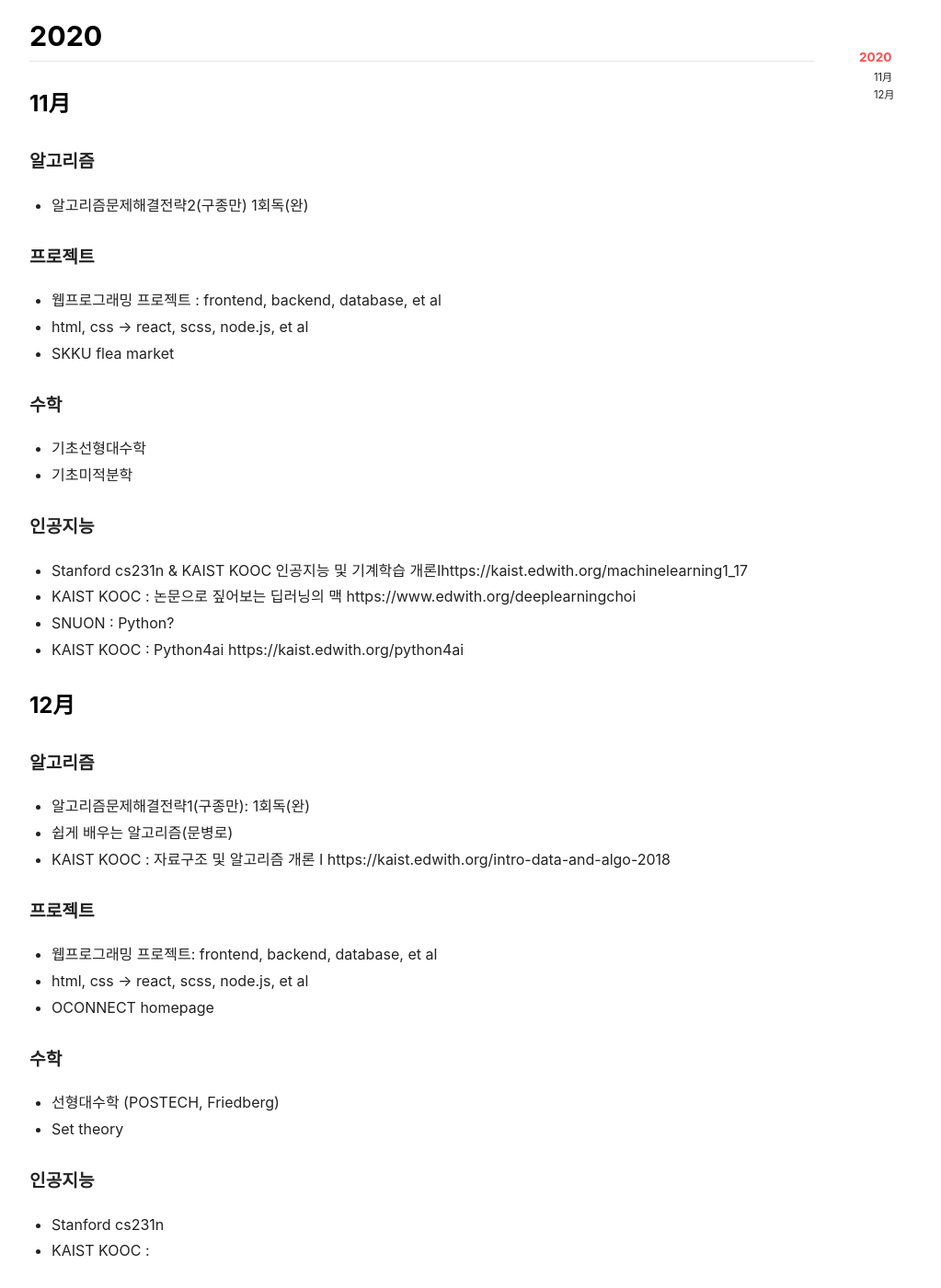
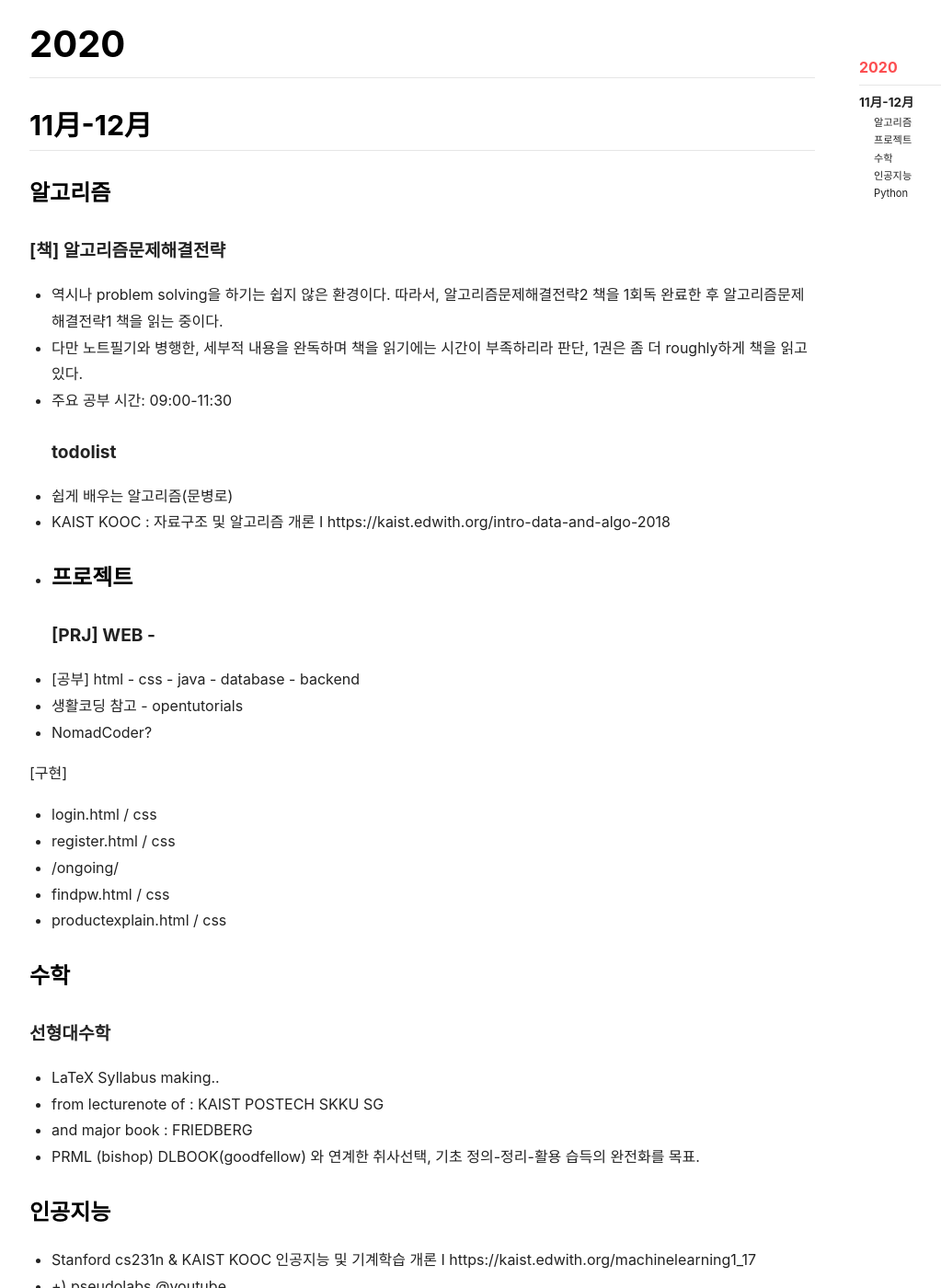
Before and after one commit to underthelights/previous, a Jekyll site: the page built from _posts/2020-12-07-thepurplenote.md, in a window 1280 px wide and 1400 px high, scrolled down 350 px. Shown: the whole window at 92% size, without its empty margins (71-1094 px from the left). Built offline with Jekyll 4.4.1, drawn with Linux system fonts in a browser that asks for light colours; nearby versions of some CDN libraries; comment, search, counter and statistics services are not loaded; some of the changed text lies outside the part shown.

Commit message:
Update 2020-12-07-thepurplenote.md

```diff
--- a/_posts/2020-12-07-thepurplenote.md
+++ b/_posts/2020-12-07-thepurplenote.md
@@ -8,49 +8,53 @@ date: 2020-12-07 09:48:00 +08:00
 modify_date: 2020-12-07 14:30:00 +08:00
 picture_frame: shadow
 ---
-dd
 
-**BE HUMBLE.**
+reminiscence.
+
+**Was dich nicht tötet macht dich stärker. ― Friedrich Nietzsche**
 <!--more-->
 
-## 2020
 
-### 11月
+# 2020
 
-#### 알고리즘
-- 알고리즘문제해결전략2(구종만) 1회독(완)
+## 11月-12月
+### 알고리즘
+#### [책] 알고리즘문제해결전략
+- 역시나 problem solving을 하기는 쉽지 않은 환경이다. 따라서, 알고리즘문제해결전략2 책을 1회독 완료한 후 알고리즘문제해결전략1 책을 읽는 중이다.
+- 다만 노트필기와 병행한, 세부적 내용을 완독하며 책을 읽기에는 시간이 부족하리라 판단, 1권은 좀 더 roughly하게 책을 읽고 있다.
+- 주요 공부 시간: 09:00-11:30
+#### todolist
+- 쉽게 배우는 알고리즘(문병로)
+- KAIST KOOC : 자료구조 및 알고리즘 개론 I https://kaist.edwith.org/intro-data-and-algo-2018
+-
+### 프로젝트
+#### [PRJ] WEB -
+- [공부] html - css - java - database - backend
+- 생활코딩 참고 - opentutorials
+- NomadCoder?
 
-#### 프로젝트
-- 웹프로그래밍 프로젝트 : frontend, backend, database, et al
-- html, css -> react, scss, node.js, et al
-- SKKU flea market
+[구현]
+- login.html / css
+- register.html / css
+- /ongoing/
+- findpw.html / css
+- productexplain.html / css
 
-#### 수학
-- 기초선형대수학
-- 기초미적분학
+### 수학
+#### 선형대수학
+- LaTeX Syllabus making..
+- from lecturenote of : KAIST POSTECH SKKU SG
+- and major book : FRIEDBERG
+- PRML (bishop) DLBOOK(goodfellow) 와 연계한 취사선택, 기초 정의-정리-활용 습득의 완전화를 목표.
 
-#### 인공지능
-- Stanford cs231n & KAIST KOOC 인공지능 및 기계학습 개론Ⅰhttps://kaist.edwith.org/machinelearning1_17
+### 인공지능
+- Stanford cs231n & KAIST KOOC 인공지능 및 기계학습 개론 Ⅰ https://kaist.edwith.org/machinelearning1_17
+- +) pseudolabs @youtube
 - KAIST KOOC : 논문으로 짚어보는 딥러닝의 맥 https://www.edwith.org/deeplearningchoi
+* [refs]
+- 서울대학교AI연구원 @youtube
+-
+
+### Python
 - SNUON : Python?
 - KAIST KOOC : Python4ai https://kaist.edwith.org/python4ai
-
-### 12月
-
-#### 알고리즘
-- 알고리즘문제해결전략1(구종만): 1회독(완)
-- 쉽게 배우는 알고리즘(문병로)
-- KAIST KOOC : 자료구조 및 알고리즘 개론 I https://kaist.edwith.org/intro-data-and-algo-2018
-
-#### 프로젝트
-- 웹프로그래밍 프로젝트: frontend, backend, database, et al
-- html, css -> react, scss, node.js, et al
-- OCONNECT homepage
-
-#### 수학
-- 선형대수학 (POSTECH, Friedberg)
-- Set theory
-
-#### 인공지능
-- Stanford cs231n
-- KAIST KOOC :
```
